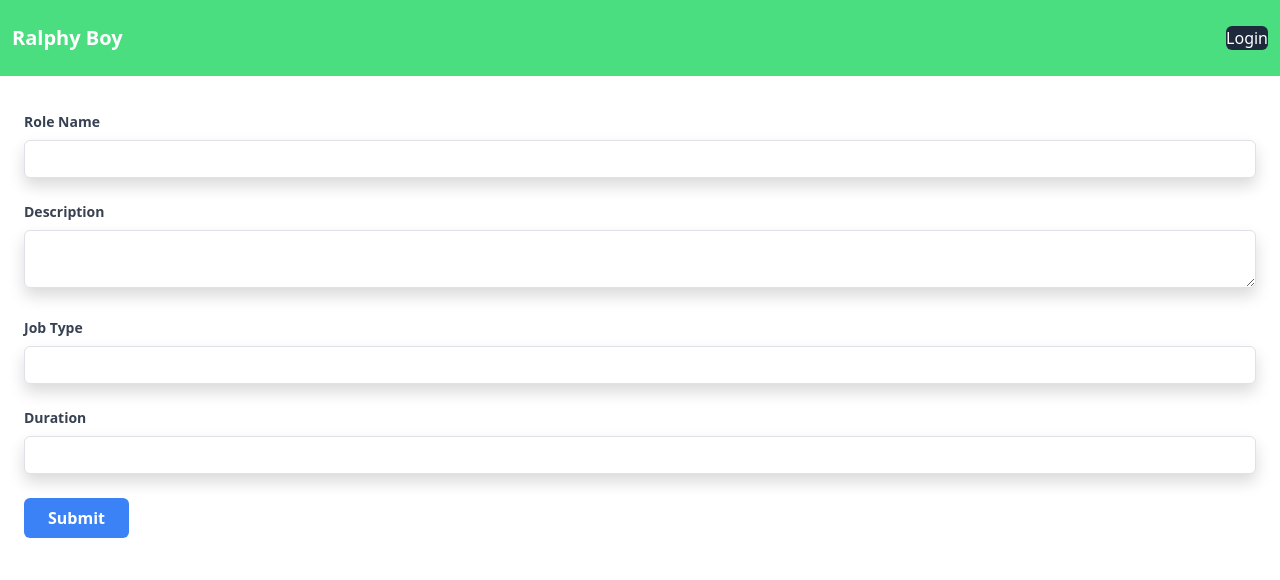
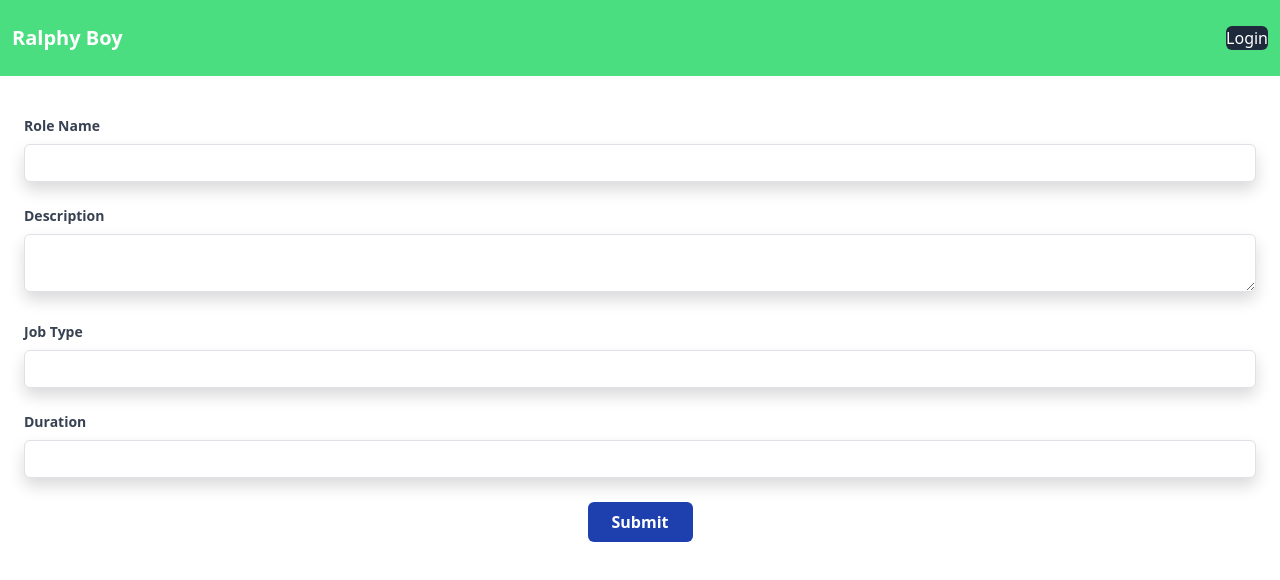
Before and after one commit to alexander784/Jobless-corner, a React (Create React App) app: page /PostRole in a window 1280 px wide. Shown: the top 580 px of the page. Built offline with nearby package versions, Linux system fonts and the light colour scheme.

Commit message:
Handle open role component

```diff
--- a/src/App.js
+++ b/src/App.js
@@ -8,6 +8,7 @@ import Home from './pages/Home';
 import Search from "./components/Layout/Search";
 import Login from "./components/Layout/Login";
 import PostRole from "./pages/PostRole";
+import OpenRole from "./pages/Openrole";
 
 
 
@@ -21,6 +22,7 @@ function App() {
       <Route path='/' element={ <Home />} />
       <Route path='/Login' element={ <Login />} />
       <Route path='/PostRole' element={ <PostRole />} />
+      <Route path="/Openrole" element={ <OpenRole />} />
 
 
 
--- a/src/pages/Home.js
+++ b/src/pages/Home.js
@@ -13,7 +13,7 @@ const Home = () => {
           to Grow Your Team
         </p>
         <div className='absolute bottom-0'>
-          <Link to="/open-roles" className='container mx-5 rounded-3xl bg-slate-600 hover:bg-orange-950'>
+          <Link to="/Openrole" className='container mx-5 rounded-3xl bg-slate-600 hover:bg-orange-950'>
             <button className=''>Open Role</button>
           </Link>
           <Link to="/PostRole" className='container mx-5 rounded-3xl bg-slate-600 hover:bg-orange-950'>
--- /dev/null
+++ b/src/pages/Openrole.js
@@ -0,0 +1,26 @@
+import React from 'react';
+
+const OpenRole = ({ roles }) => {
+
+  return (
+    <div className="container mx-auto px-6 p-10">
+      <h2 className="text-4xl font-bold text-center text-gray-800 mb-8">
+        Open Roles
+      </h2>
+      <div className="grid grid-cols-1 sm:grid-cols-2 md:grid-cols-3 lg:grid-cols-4 gap-8">
+        {
+         roles.map((role, index) => (
+          <div key={index}
+            className="bg-white shadow-md rounded-lg p-6">
+            <h3 className="text-lg font-semibold text-gray-800">{role.roleName}</h3>
+            <p className="text-sm text-gray-600 mt-2">{role.description}</p>
+            <p className="text-sm text-gray-600 mt-2">Job Type: {role.jobType}</p>
+            <p className="text-sm text-gray-600 mt-2">Duration: {role.duration}</p>
+          </div>
+        ))}
+      </div>
+    </div>
+  );
+};
+
+export default OpenRole;
--- a/src/pages/PostRole.js
+++ b/src/pages/PostRole.js
@@ -17,12 +17,12 @@ const PostRole = () => {
       duration
     };
     // Navigate to OpenRole component
-    navigate('/open-roles', { state: formData });
+    navigate('/Openrole', { state: formData });
   };
 
   return (
     <div className="container mx-auto px-6 p-10">
-      <h2 className="text-4xl font-bold text-center text-gray-800 mb-8">
+      <h2 className="text-3xl font-bold text-center text-gray-800 mb-10">
         Post a New Role
       </h2>
       <form onSubmit={handleSubmit}>
@@ -65,11 +65,8 @@ const PostRole = () => {
           />
         </div>
         <div className="mb-4">
-          <label className="block text-gray-700 text-sm font-bold mb-2" htmlFor="duration">
-            Duration
-          </label>
-          <input
-            type="text"
+          <label className="block text-gray-700 text-sm font-bold mb-2" htmlFor="duration">Duration</label>
+          <input type="text"
             id="duration"
             value={duration}
             onChange={(e) => setDuration(e.target.value)}
@@ -77,10 +74,9 @@ const PostRole = () => {
             required
           />
         </div>
-        <div className="flex items-center justify-between">
-          <button
-            type="submit"
-            className="bg-blue-500 hover:bg-blue-700 text-white font-bold py-2 px-4 rounded focus:outline-none focus:shadow-outline"
+        <div className="flex items-center justify-center">
+          <button type="submit"
+            className="bg-blue-800 hover:bg-blue-700 text-white font-bold py-2 px-4 rounded focus:outline-none focus:shadow-outline"
           >
             Submit
           </button>
```
